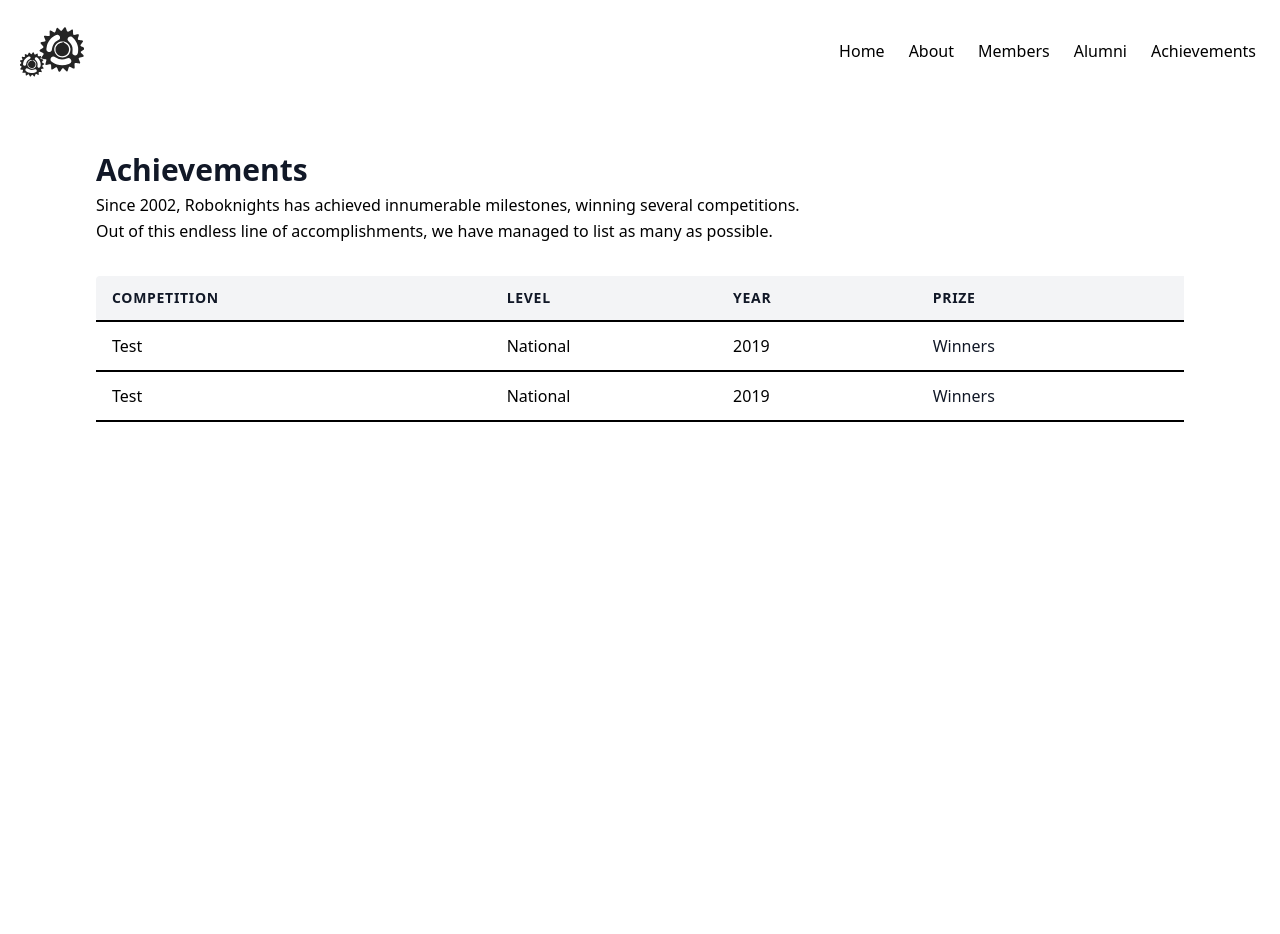
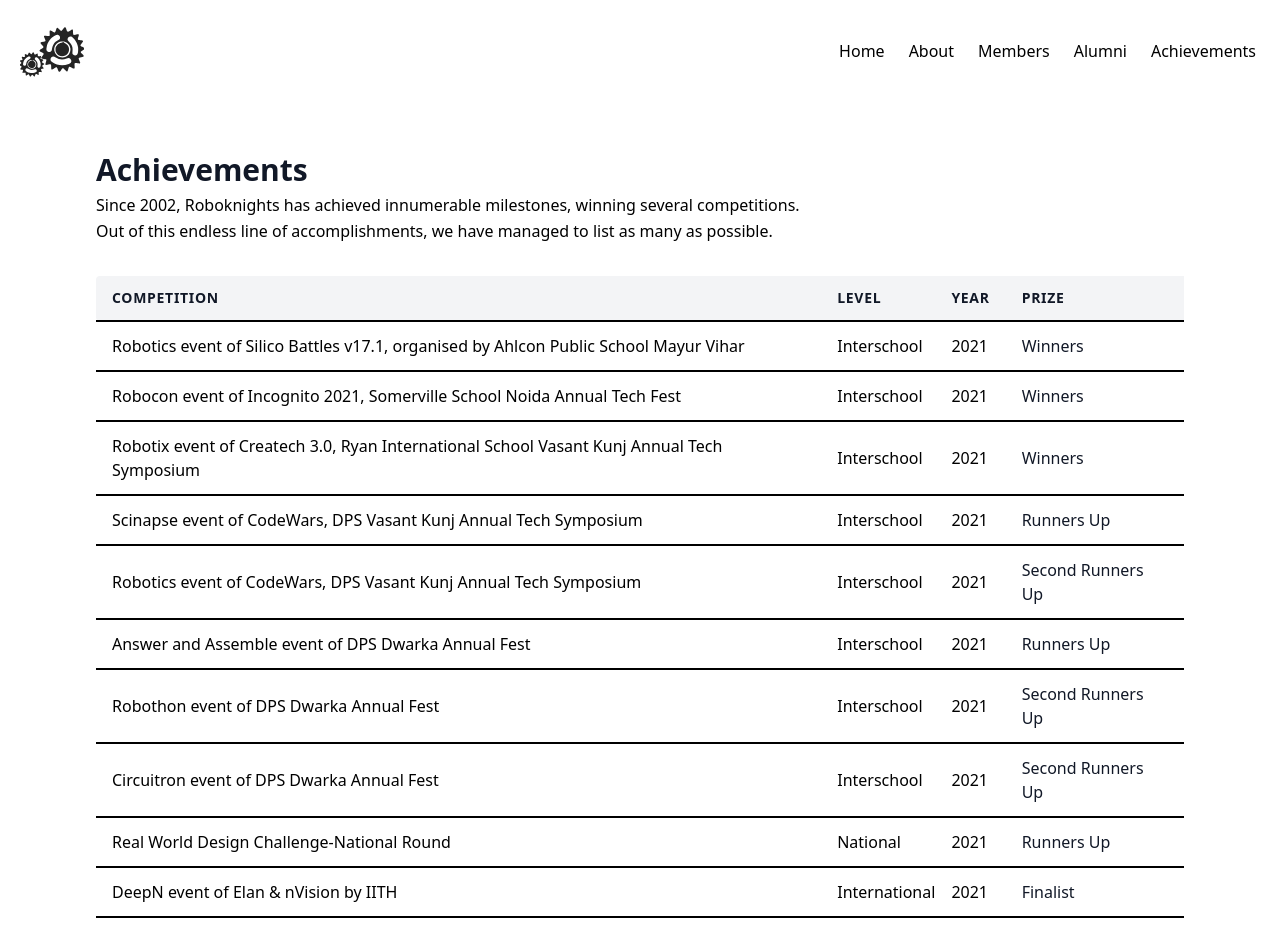
Before and after one commit to RoboKnights-Clan/RoboKnights-Clan.github.io, a Next.js app: page /achievements in a window 1280 px wide. Shown: the top 934 px of the page. Before the commit the page ends 800 px from the top, so only its background shows below. Built offline with nearby package versions, Linux system fonts and the light colour scheme.

Commit message:
feat: achievements data for 2021

```diff
--- a/data/achievements.ts
+++ b/data/achievements.ts
@@ -1,14 +1,99 @@
 export const achievements = [
-    {
-        competition: "Test",
-        level: "National",
-        year: "2019",
-        prize: "Winners"
-    },
-    {
-        competition: "Test",
-        level: "National",
-        year: "2019",
-        prize: "Winners"
-    }
-]
+  {
+    competition:
+      "Robotics event of Silico Battles v17.1, organised by Ahlcon Public School Mayur Vihar",
+    level: "Interschool",
+    year: "2021",
+    prize: "Winners",
+  },
+  {
+    competition:
+      "Robocon event of Incognito 2021, Somerville School Noida Annual Tech Fest",
+    level: "Interschool",
+    year: "2021",
+    prize: "Winners",
+  },
+  {
+    competition:
+      "Robotix event of Createch 3.0, Ryan International School Vasant Kunj Annual Tech Symposium",
+    level: "Interschool",
+    year: "2021",
+    prize: "Winners",
+  },
+  {
+    competition:
+      "Scinapse event of CodeWars, DPS Vasant Kunj Annual Tech Symposium",
+    level: "Interschool",
+    year: "2021",
+    prize: "Runners Up",
+  },
+  {
+    competition:
+      "Robotics event of CodeWars, DPS Vasant Kunj Annual Tech Symposium",
+    level: "Interschool",
+    year: "2021",
+    prize: "Second Runners Up",
+  },
+  {
+    competition: "Answer and Assemble event of DPS Dwarka Annual Fest",
+    level: "Interschool",
+    year: "2021",
+    prize: "Runners Up",
+  },
+  {
+    competition: "Robothon event of DPS Dwarka Annual Fest",
+    level: "Interschool",
+    year: "2021",
+    prize: "Second Runners Up",
+  },
+  {
+    competition: "Circuitron event of DPS Dwarka Annual Fest",
+    level: "Interschool",
+    year: "2021",
+    prize: "Second Runners Up",
+  },
+  {
+    competition: "Real World Design Challenge-National Round",
+    level: "National",
+    year: "2021",
+    prize: "Runners Up",
+  },
+  {
+    competition: "DeepN  event of Elan & nVision by IITH",
+    level: "International",
+    year: "2021",
+    prize: "Finalist",
+  },
+  {
+    competition: "AutoDesk App Design event of Techkriti'21 IITK",
+    level: "International",
+    year: "2021",
+    prize: "Second Runners Up",
+  },
+  {
+    competition: "Brain-Wreck event of Equilibrium'21, held at MITAOE, Pune",
+    level: "National",
+    year: "2021",
+    prize: "Second Runners Up",
+  },
+  {
+    competition: "RoboCad event of TechKriti'21, held at IIT Kanpur",
+    level: "International",
+    year: "2021",
+    prize: "Runners Up",
+  },
+  {
+    competition:
+      "Techkriti Innovation Challenge event of TechKriti'21 (Project VARSY), held at IIT Kanpur",
+    level: "International",
+    year: "2021",
+    prize: "Finalist",
+  },
+  {
+    competition:
+      "Techkriti Innovation Challenge event of TechKriti'21 (Project GARUD 1.0), held at IIT Kanpur",
+    level: "International",
+    year: "2021",
+    prize: "Finalist",
+  },
+];
```
